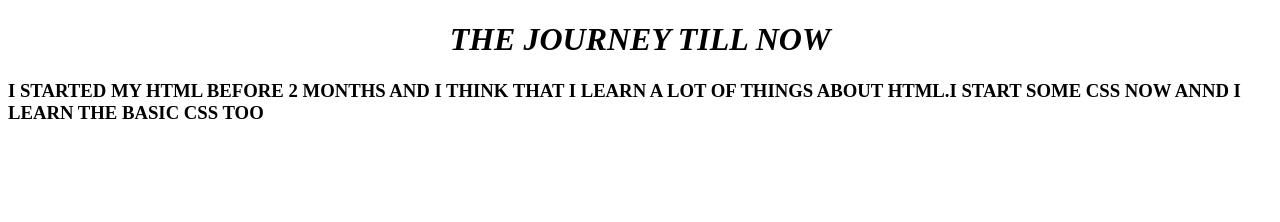
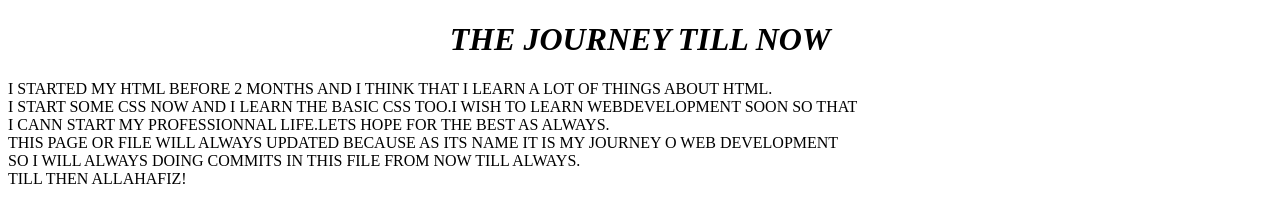
Before and after one commit to JaweriaaKhan/My_First_HTML_Page, a plain HTML site: page journey.html in a window 1280 px wide. Drawn offline with Linux system fonts and the light colour scheme.

Commit message:
=Today's end

```diff
--- a/journey.html
+++ b/journey.html
@@ -21,8 +21,8 @@
             THE JOURNEY TILL NOW
         </I>
     </h1>
-    <H3>
-        I STARTED MY HTML BEFORE 2 MONTHS AND I THINK THAT I LEARN A LOT OF THINGS ABOUT HTML.I START SOME CSS NOW ANND I LEARN THE BASIC CSS TOO
-    </H3>
+    <P>
+        I STARTED MY HTML BEFORE 2 MONTHS AND I THINK THAT I LEARN A LOT OF THINGS ABOUT HTML.<BR>I START SOME CSS NOW AND I LEARN THE BASIC CSS TOO.I WISH TO LEARN WEBDEVELOPMENT SOON SO THAT <BR>I CANN START MY PROFESSIONNAL LIFE.LETS HOPE FOR THE BEST AS ALWAYS.<BR>THIS PAGE OR FILE WILL ALWAYS UPDATED BECAUSE AS ITS NAME IT IS MY JOURNEY O WEB DEVELOPMENT <BR>SO I WILL ALWAYS DOING COMMITS IN THIS FILE FROM NOW TILL ALWAYS.<BR>TILL THEN ALLAHAFIZ!
+    </P>
 </body>
 </html>
```
